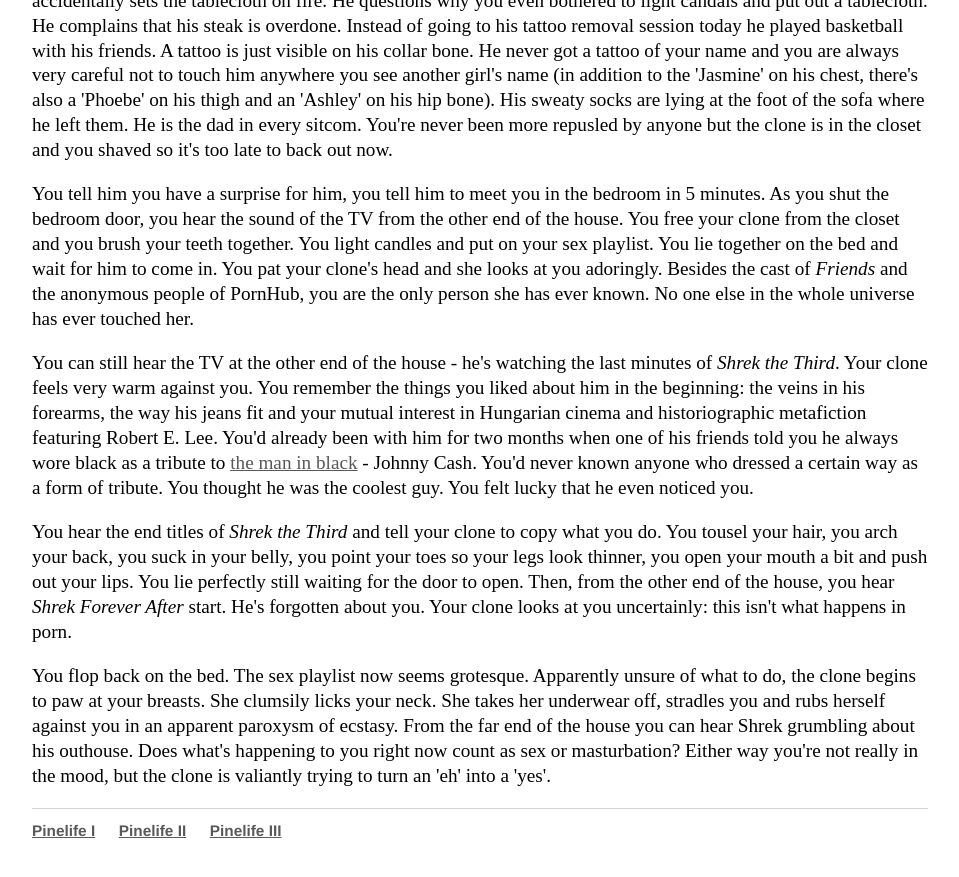
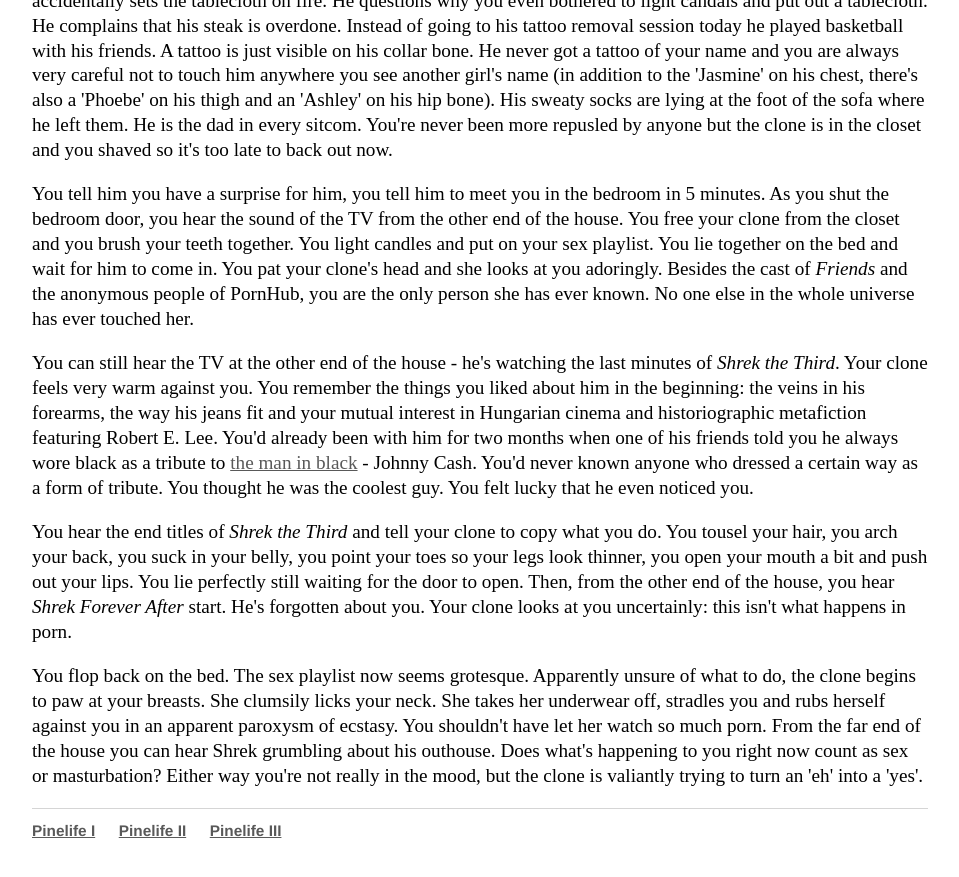
Before and after one commit to Pinelife/pinelife.github.io, a Jekyll site: the page built from Hellhole/excitingevent1.html, in a window 1280 px wide and 900 px high, scrolled down 1669 px. Shown: the top 877 px of the window, without its empty margins (160-1119 px from the left). Built offline with Jekyll 4.4.1, drawn with Linux system fonts in a browser that asks for light colours.

Commit message:
Update excitingevent1.html

```diff
--- a/Hellhole/excitingevent1.html
+++ b/Hellhole/excitingevent1.html
@@ -93,6 +93,7 @@
 <p>
   You flop back on the bed. The sex playlist now seems grotesque. Apparently unsure of what to do, the clone begins to paw at your breasts.
   She clumsily licks your neck. She takes her underwear off, stradles you and rubs herself against you in an apparent paroxysm of ecstasy.
-  From the far end of the house you can hear Shrek grumbling about his outhouse. Does what's happening to you right now count as sex or masturbation?
+  You shouldn't have let her watch so much porn. From the far end of the house you can hear Shrek grumbling about his outhouse.
+  Does what's happening to you right now count as sex or masturbation?
 Either way you're not really in the mood, but the clone is valiantly trying to turn an 'eh' into a 'yes'.
 </p>
```
